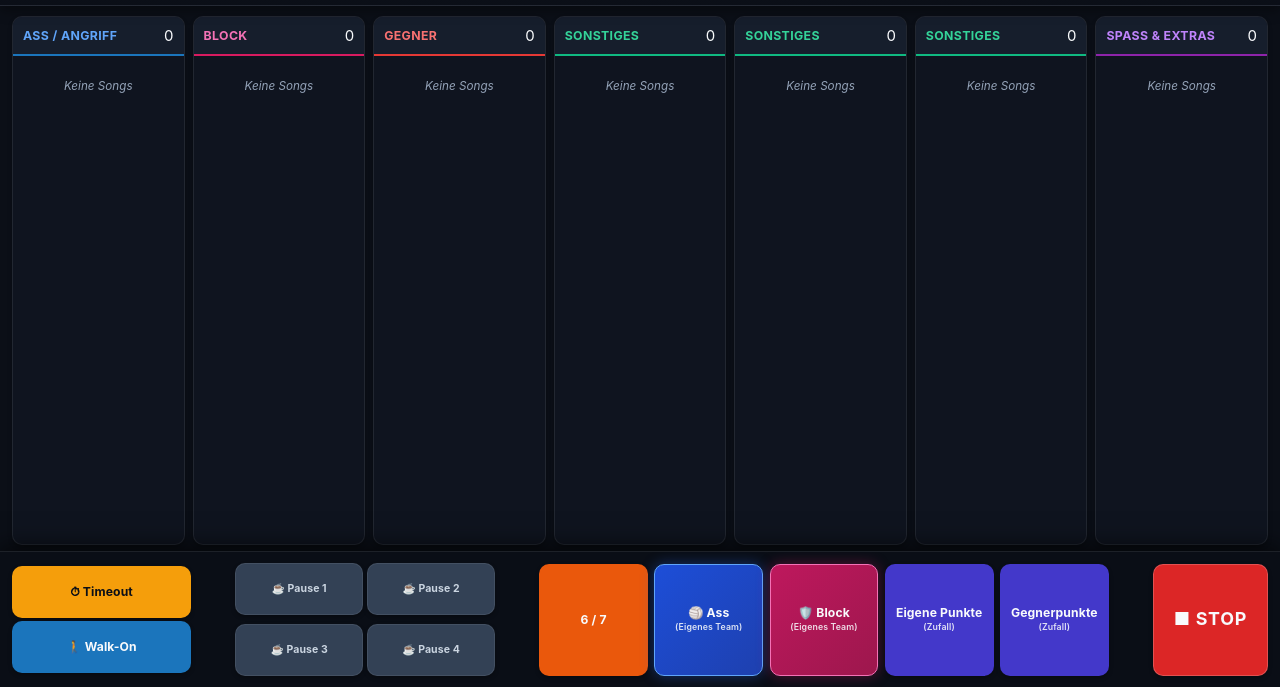
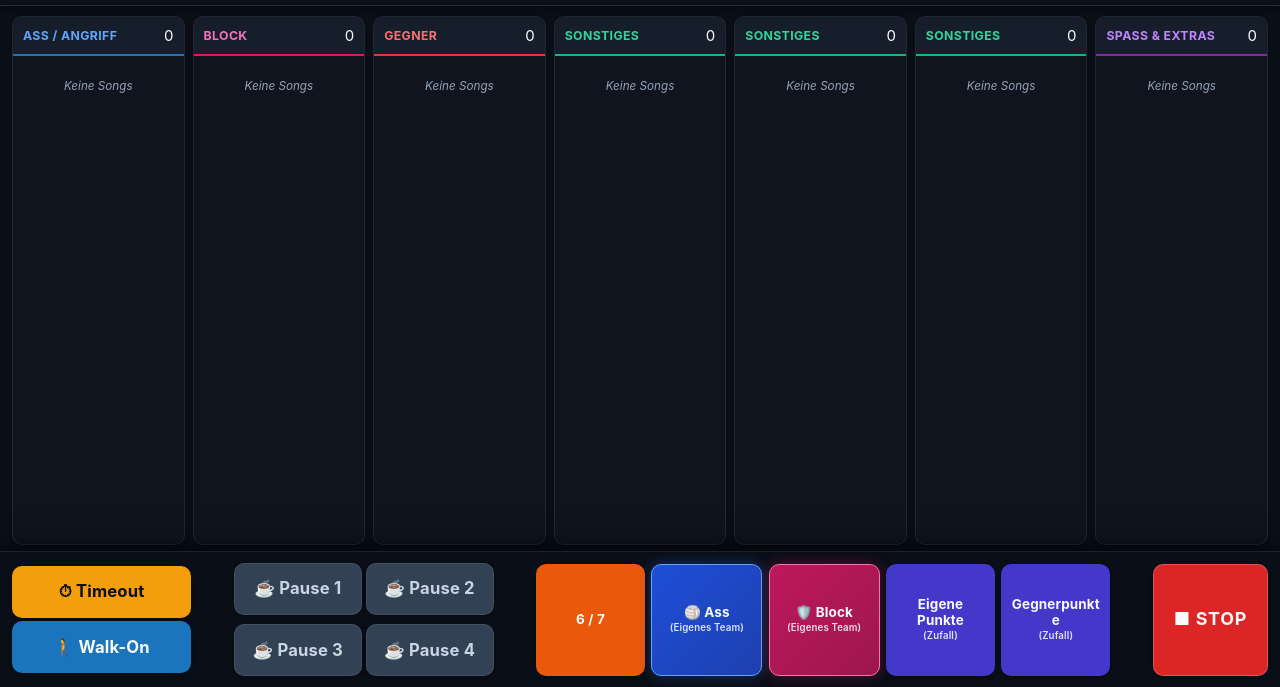
Before and after one commit to Ewo3000/volleyball-soundboard, a website with bundled scripts: page index.html in a window 1280 px wide. Shown: the part 113-800 px from the top of the page. Built offline with nearby package versions, Linux system fonts and the light colour scheme.

Commit message:
feat: enlarge typography of action bar buttons

```diff
--- a/css/app.css
+++ b/css/app.css
@@ -875,7 +875,7 @@ footer.quick-actions {
   padding: 4px clamp(3px, 0.6vw, 10px);
   border-radius: var(--radius-md);
   font-weight: 700;
-  font-size: clamp(0.70rem, 0.95vw, 0.98rem);
+  font-size: clamp(0.80rem, 1.05vw, 1.10rem); /* +1 step */
   letter-spacing: 0.01em;
   display: inline-flex;
   flex-direction: column;
@@ -887,19 +887,21 @@ footer.quick-actions {
   transition: transform 0.15s ease, filter 0.15s ease, box-shadow 0.15s ease;
   box-shadow: var(--shadow-sm);
   white-space: normal;
-  flex: 2.25 1 0px; /* +50% wider (from 1.5) */
+  flex: 2.25 1 0px;
   min-width: clamp(75px, 8.5vw, 120px);
   max-width: 100%;
   overflow: hidden;
   box-sizing: border-box;
 }
 
-/* Stacked buttons (Timeout + Walk-On): half height, fill column width */
+/* Stacked buttons (Timeout + Walk-On): +3 steps font-size */
 .stacked-btn {
-  height: clamp(50px, 6.5vh, 66px); /* ~half the bar height */
+  height: clamp(50px, 6.5vh, 66px);
   flex: 1 1 auto;
   width: 100%;
   min-width: clamp(120px, 14vw, 200px);
+  font-size: clamp(0.95rem, 1.30vw, 1.35rem);
+  font-weight: 800;
 }
 
 .btn-main-text {
@@ -1023,11 +1025,12 @@ footer.quick-actions {
   align-self: stretch;
 }
 .pause-slot-btn {
-  height: clamp(50px, 6.5vh, 66px); /* half the bar height — 2 rows fit */
+  height: clamp(50px, 6.5vh, 66px);
   min-width: clamp(88px, 10vw, 144px);
   padding: 2px clamp(4px, 0.5vw, 10px);
-  font-size: clamp(0.68rem, 0.82vw, 0.88rem);
-  flex: unset; /* override .quick-btn flex — grid handles sizing */
+  font-size: clamp(0.95rem, 1.30vw, 1.30rem); /* +4 steps */
+  font-weight: 800;
+  flex: unset;
   overflow: hidden;
   text-overflow: ellipsis;
   width: 100%;
```
Also changed, not shown: tests/action-bar-pause.test.js (+7 -0 lines).
